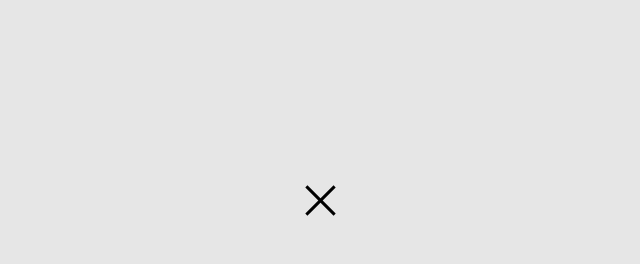
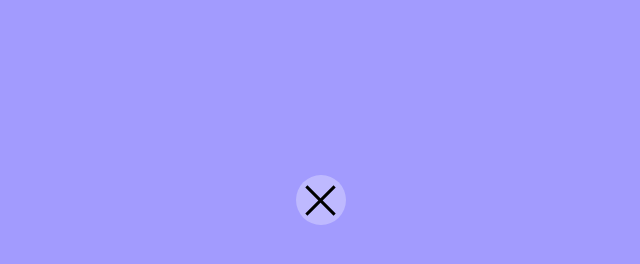
Before and after one commit to jeffKimball/burger-menu-transform, a plain HTML site: page index.html in a window 1280 px wide. Both pictures are taken after a click on the element 640 px from the left and 200 px from the top of the page. Shown: the whole page, without its empty margins (319-959 px from the left). Drawn offline with Linux system fonts and the light colour scheme.

Commit message:
set traslucent bg

```diff
--- a/style.css
+++ b/style.css
@@ -4,7 +4,7 @@
   box-sizing: border-box;
 }
 body {
-  background: #e6e6e6;
+  background: #a29bfe;
   display: flex;
   justify-content: center;
   align-items: center;
@@ -15,8 +15,8 @@ body {
   display: flex;
   justify-content: center;
   align-items: center;
-  width: 40px;
-  height: 40px;
+  width: 50px;
+  height: 50px;
   cursor: pointer;
   transition: all 0.5s ease;
 }
@@ -42,6 +42,11 @@ body {
   transform: translateY(12px);
 }
 
+.burger-menu.open {
+  background-color: rgba(255, 255, 255, 0.3);
+  border-radius: 50%;
+}
+
 .burger-menu.open .burger {
   transform: translateX(-50px);
   background: transparent;
```
